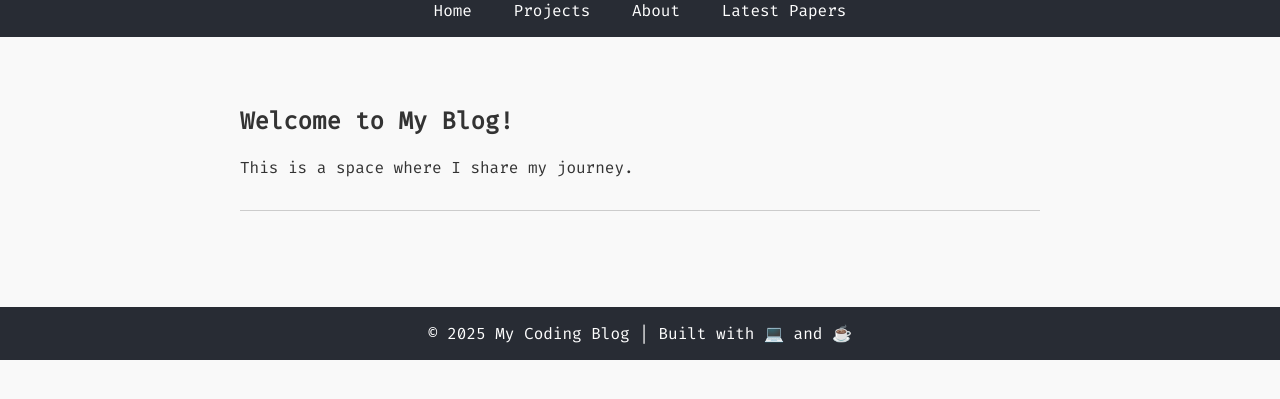
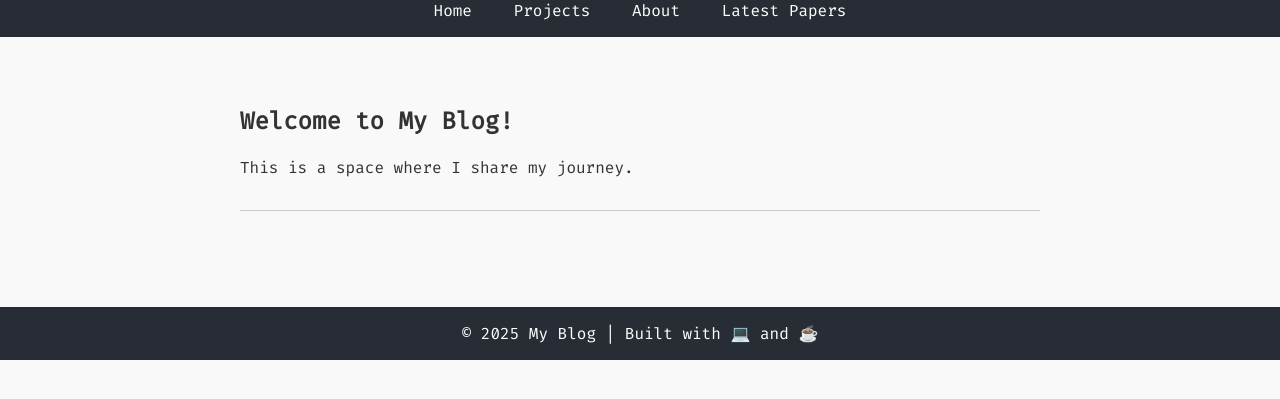
Before and after one commit to Vivi-tran/my_blog, a plain HTML site: page index.html in a window 1280 px wide. Shown: the part 101-500 px from the top of the page. Drawn offline with Linux system fonts and the light colour scheme.

Commit message:
Edit index page

```diff
--- a/index.html
+++ b/index.html
@@ -70,7 +70,7 @@
 </main>
 
 <footer>
-  © 2025 My Coding Blog | Built with 💻 and ☕
+  © 2025 My Blog | Built with 💻 and ☕
 </footer>
 
 </body>
```
